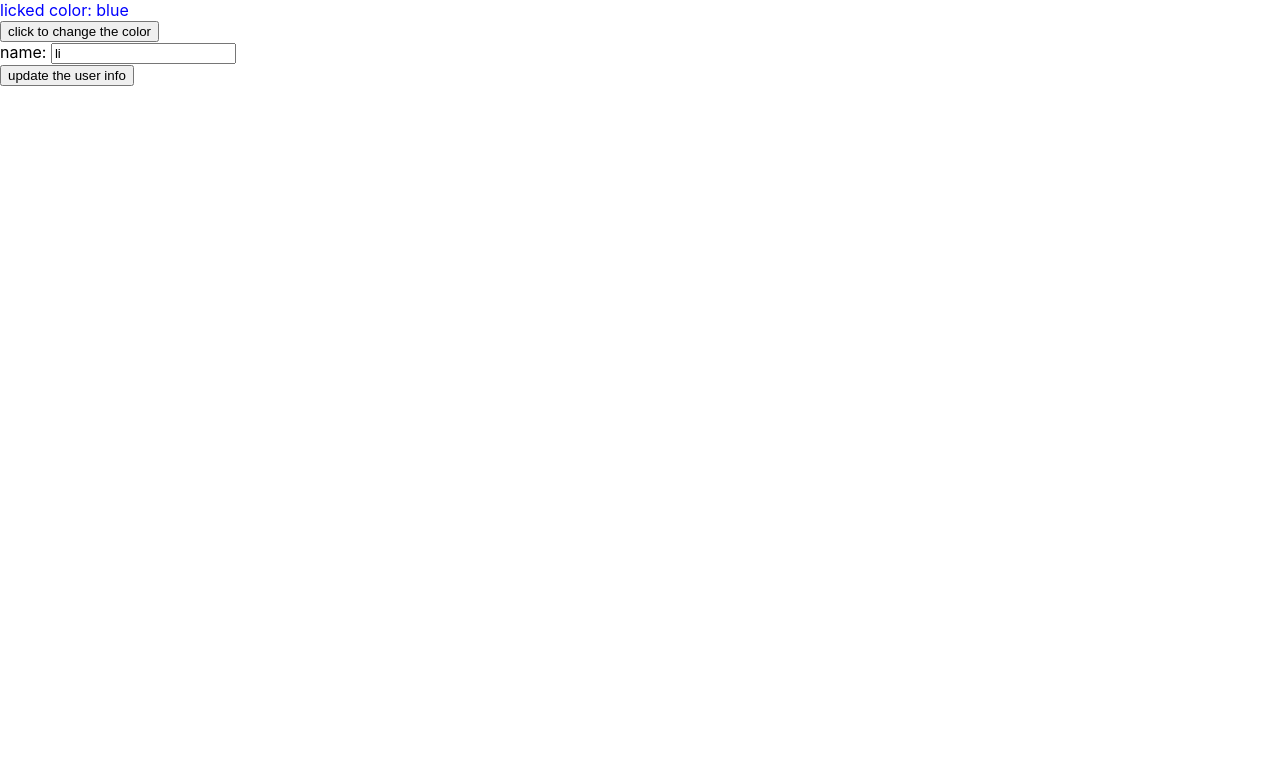
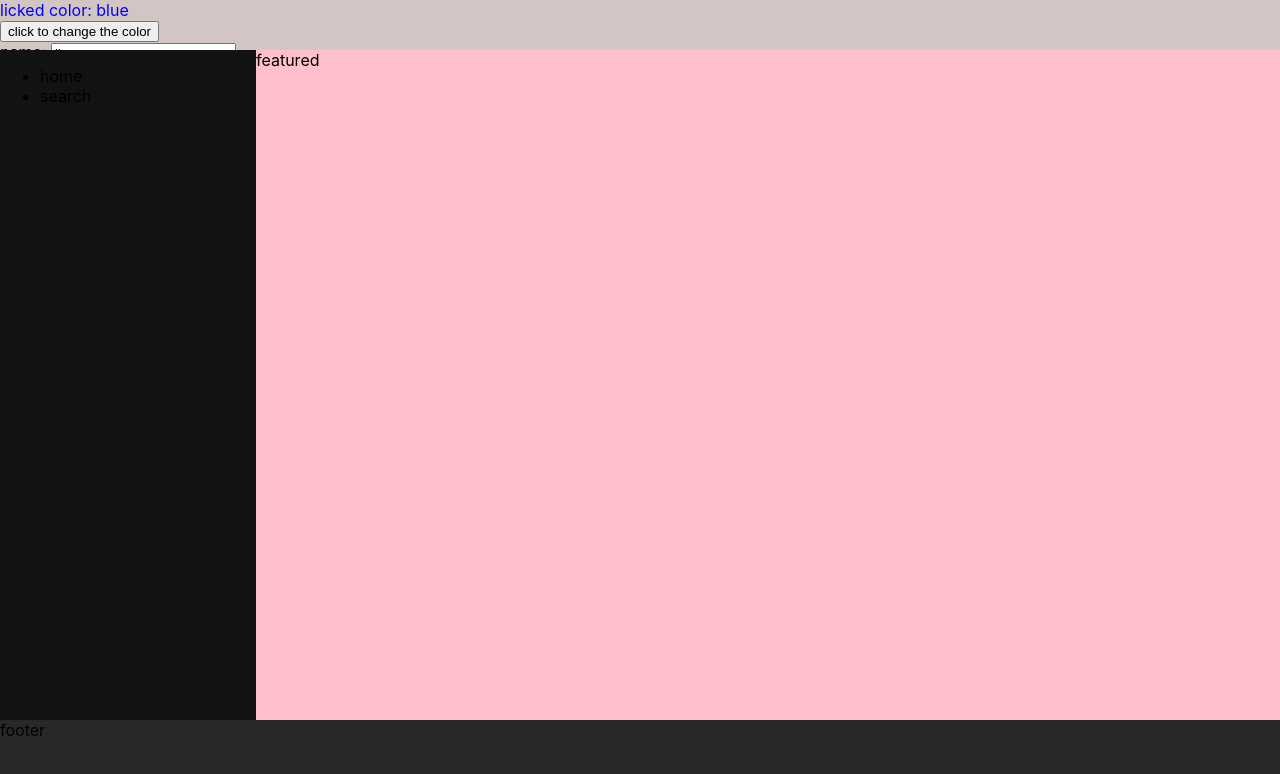
Before and after one commit to qingchen555/react, a React (Create React App) app: page / in a window 1280 px wide. Shown: the top 774 px of the page. Built offline with nearby package versions, Linux system fonts and the light colour scheme.

Commit message:
vertical layout

```diff
--- a/package.json
+++ b/package.json
@@ -9,6 +9,7 @@
     "react": "^18.3.1",
     "react-dom": "^18.3.1",
     "react-redux": "^9.1.2",
+    "react-router-dom": "^5.2.0",
     "react-scripts": "5.0.1",
     "redux": "^5.0.1",
     "web-vitals": "^2.1.4"
--- a/src/App.css
+++ b/src/App.css
@@ -1,38 +1,31 @@
-.App {
-  text-align: center;
-}
+.app-wrap {
+  /* display: flex;
+  flex-direction: column; */
+  height: 100vh;
+  .head-container {
+    background-color: #d4c5c5;
+    height: 50px;
+  }
 
-.App-logo {
-  height: 40vmin;
-  pointer-events: none;
-}
+  .main-container {
+    display: flex;
+    /* height: 100%; */
+    min-height: calc(100vh - 130px);
 
-@media (prefers-reduced-motion: no-preference) {
-  .App-logo {
-    animation: App-logo-spin infinite 20s linear;
+    .sidebar {
+      width: 25%;
+      background-color: #121212;
+    }
+
+    .featured {
+      width: 100%;
+      background-color: pink;
+    }
+  }
+
+  .footer {
+    background-color: #282828;
+    /* margin-top: auto; */
+    height: 80px;
   }
 }
-
-.App-header {
-  background-color: #282c34;
-  min-height: 100vh;
-  display: flex;
-  flex-direction: column;
-  align-items: center;
-  justify-content: center;
-  font-size: calc(10px + 2vmin);
-  color: white;
-}
-
-.App-link {
-  color: #61dafb;
-}
-
-@keyframes App-logo-spin {
-  from {
-    transform: rotate(0deg);
-  }
-  to {
-    transform: rotate(360deg);
-  }
-}
--- a/src/App.js
+++ b/src/App.js
@@ -1,32 +1,13 @@
 import './App.css'
 import React, { useState } from 'react'
 import UserPage from './components/UserPage.js'
+import SideBar from './components/siderBar-component/SideBar.js'
+import { NavLink } from 'react-router-dom'
+import NavList from './components/siderBar-component/NavList.js'
+import { MessageContext } from './utilties/context.js'
+import Footer from './components/footer-components/Footer.js'
+import Featured from './components/featured-components/Featured.js'
 
-// 使用react class实现点击按钮切换字体颜色
-// class App extends React.Component {
-//   constructor(props) {
-//     super(props)
-//     this.state = { color: 'blue' }
-//   }
-
-//   onSwitchColor = () => {
-//     const { color } = this.state
-//     this.setState({ color: color === 'blue' ? 'red' : 'blue' })
-//   }
-
-//   render() {
-//     return (
-//       <div>
-//         <div style={{ color: this.state.color }}>
-//           your like color: {this.state.color}
-//         </div>
-//         <button onClick={this.onSwitchColor}> color change</button>
-//       </div>
-//     )
-//   }
-// }
-
-// use react hooks to realize the above same function
 function App() {
   const [color, setColor] = useState('blue')
 
@@ -35,10 +16,31 @@ function App() {
   }
 
   return (
-    <div>
-      <div style={{ color: color }}>licked color: {color}</div>
-      <button onClick={onSwitchColor}>click to change the color</button>
-      <UserPage />
+    <div className="app-wrap">
+      {/* <MessageContext.Provider value={}> */}
+      {/* 上下栏固定，中间可以显示虚拟滚动 */}
+      <div className="head-container">
+        <div style={{ color: color }}>licked color: {color}</div>
+        <button onClick={onSwitchColor}>click to change the color</button>
+        <UserPage />
+      </div>
+      <main className="main-container">
+        <SideBar>
+          <ul>
+            <li>home</li>
+            <li>search</li>
+          </ul>
+        </SideBar>
+        <Featured>
+          <div>featured</div>
+        </Featured>
+      </main>
+
+      <Footer>
+        <div className="footer-container">footer</div>
+      </Footer>
+
+      {/* </MessageContext.Provider> */}
     </div>
   )
 }
--- /dev/null
+++ b/src/components/HeadPage.js
@@ -0,0 +1,3 @@
+export default function HeadPage() {
+  return <></>
+}
--- /dev/null
+++ b/src/components/featured-components/Featured.js
@@ -0,0 +1,9 @@
+function Featured({ children }) {
+  return (
+    <>
+      <div className="featured">{children}</div>
+    </>
+  )
+}
+
+export default Featured
--- /dev/null
+++ b/src/components/footer-components/Footer.js
@@ -0,0 +1,9 @@
+function Footer({ children }) {
+  return (
+    <>
+      <div className="footer">{children}</div>
+    </>
+  )
+}
+
+export default Footer
--- /dev/null
+++ b/src/components/siderBar-component/NavList.js
@@ -0,0 +1,10 @@
+import React from 'react'
+
+//The component that is immediately below the spotify logo
+//This is the main nav link list with 3 items - Home, Search and Library
+
+const NavList = ({ children }) => {
+  return <ul className="nav-list">{children}</ul>
+}
+
+export default NavList
--- /dev/null
+++ b/src/components/siderBar-component/SideBar.js
@@ -0,0 +1,9 @@
+function SideBar({ children }) {
+  return (
+    <>
+      <div className="sidebar">{children}</div>
+    </>
+  )
+}
+
+export default SideBar
--- /dev/null
+++ b/src/utilties/context.js
@@ -0,0 +1,7 @@
+import { createContext } from 'react'
+
+export const UserContext = createContext({})
+export const LoginContext = createContext(false)
+export const TokenContext = createContext(null)
+export const MessageContext = createContext(() => {})
+export const PlayContext = createContext(() => {})
```
Also changed, not shown: 2 other files (tests, documents, lock files or other folders).
